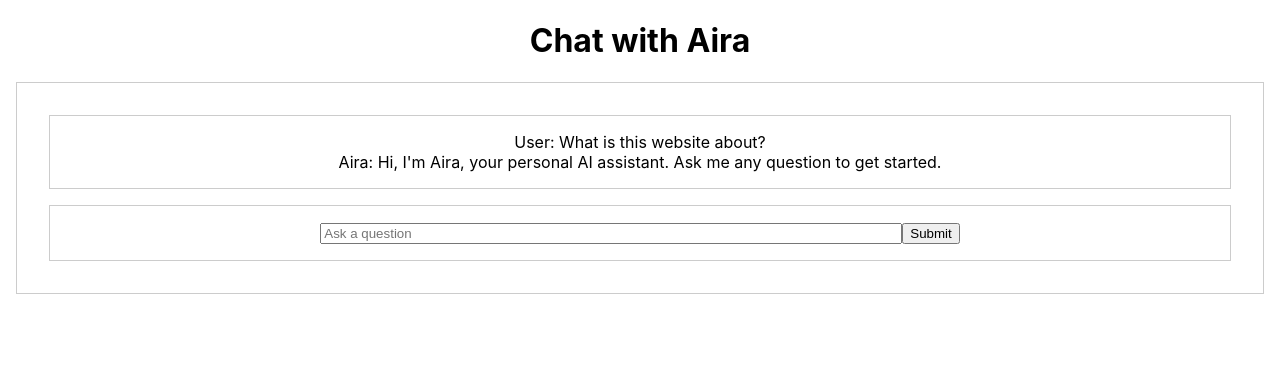
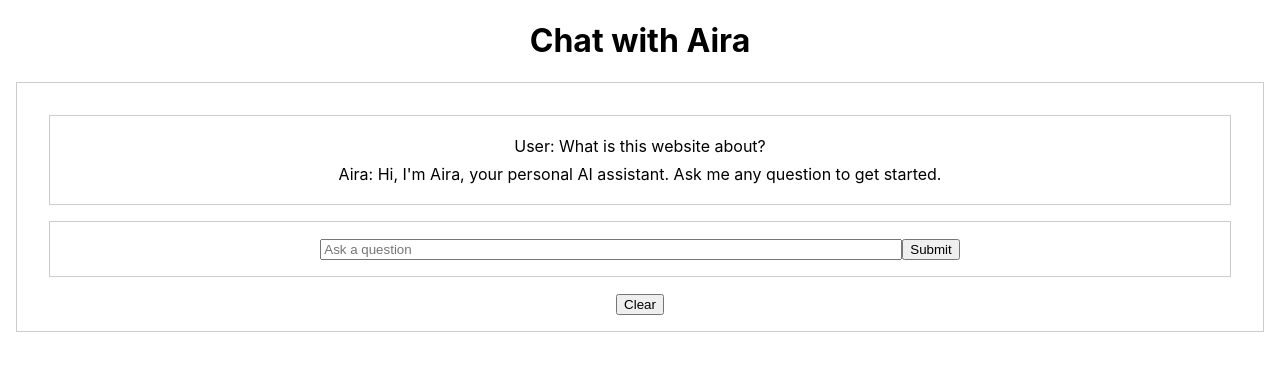
Before and after one commit to bitcraft3r/game-genie-ai, a React (Create React App) app in the folder app/client/: page / in a window 1280 px wide. Shown: the top 370 px of the page. Built offline with nearby package versions, Linux system fonts and the light colour scheme; the HTML template or start-up script is replaced by a standard one.

Commit message:
show openai response in msgs container

```diff
--- a/app/client/src/App.css
+++ b/app/client/src/App.css
@@ -8,6 +8,10 @@
   margin: 1rem;
 }
 
+.messages-item {
+  padding: 0.25rem;
+}
+
 .form-input {
   width: 50%;
 }
--- a/app/client/src/Components/Chat.jsx
+++ b/app/client/src/Components/Chat.jsx
@@ -8,7 +8,11 @@ const Chat = () => {
         { user: "Aira", message: "Hi, I'm Aira, your personal AI assistant. Ask me any question to get started."},
     ]);
 
-    const handleSubmit = (e) => {
+    const clearChat = () => {
+        setChatLog([]);
+    }
+
+    const handleSubmit = async (e) => {
         e.preventDefault();
         console.log(input);
         let chatLogNew = [...chatLog, {
@@ -16,6 +20,23 @@ const Chat = () => {
         }]
         setInput("");
         setChatLog(chatLogNew);
+
+        const messages = chatLogNew.map((message) => message.message).join("\n");
+
+        const response = await fetch("http://localhost:3080", {
+            method: "POST",
+            headers: {
+                "Content-Type": "application/json"
+            },
+            body: JSON.stringify({
+                message: messages
+            })
+        });
+        const data = await response.json();
+        setChatLog([...chatLogNew,
+            { user: "Aira", message: `${data.message}` }
+        ])
+        console.log(data.message);
     }
 
     return (
@@ -24,7 +45,7 @@ const Chat = () => {
                 <div className="messages-log">
                     {chatLog.map((message, index) => {
                         return (
-                            <div key={index}>{message.user}: {message.message}</div>
+                            <div key={index} className="messages-item">{message.user}: {message.message}</div>
                         )
                     })}
                 </div>
@@ -41,6 +62,9 @@ const Chat = () => {
                     <button>Submit</button>
                 </form>
             </div>
+            <div>
+                <button onClick={clearChat}>Clear</button>
+            </div>
         </div>
     )
 };
```
Also changed, not shown: 1 other file (tests, documents, lock files or other folders).
